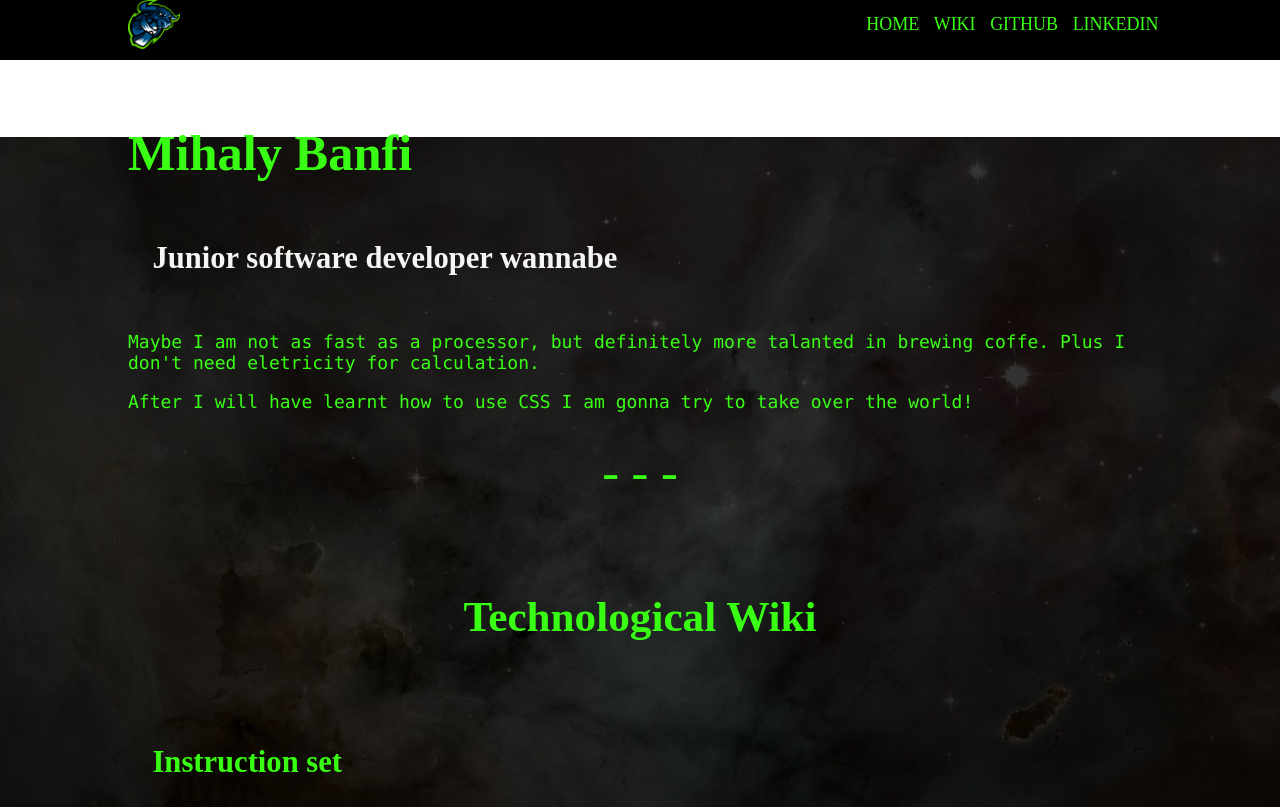
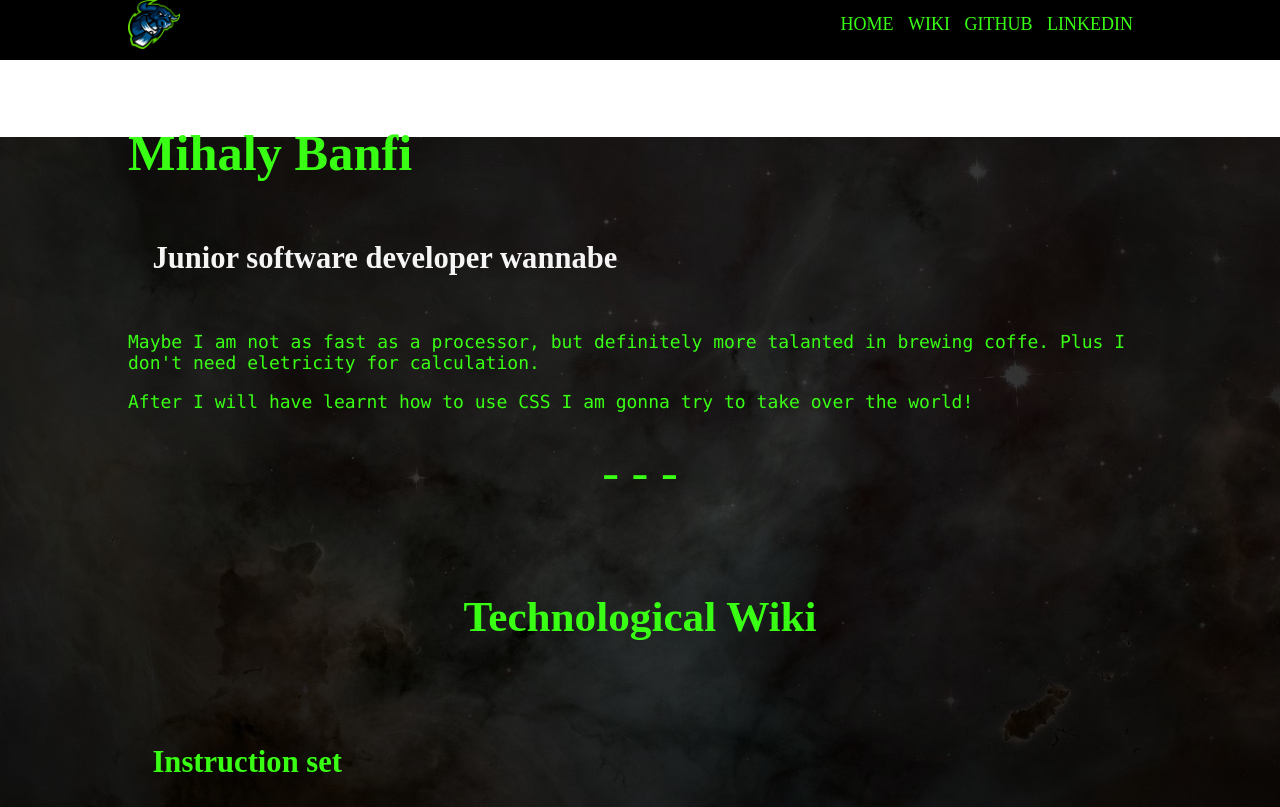
Before and after one commit to Skeletor48/skeletor48.github.io, a plain HTML site: page index.html in a window 1280 px wide. Shown: the top 807 px of the page. Drawn offline with Linux system fonts and the light colour scheme; a web font is replaced by a local one.

Commit message:
fix:margin

```diff
--- a/style.css
+++ b/style.css
@@ -25,7 +25,7 @@ nav {
   margin-left: 10%;
   text-align: right;
   padding: 14px;
-  margin-right: 8%;
+  margin-right: 10%;
 }
 nav a {
   color: #39FF14;
```
